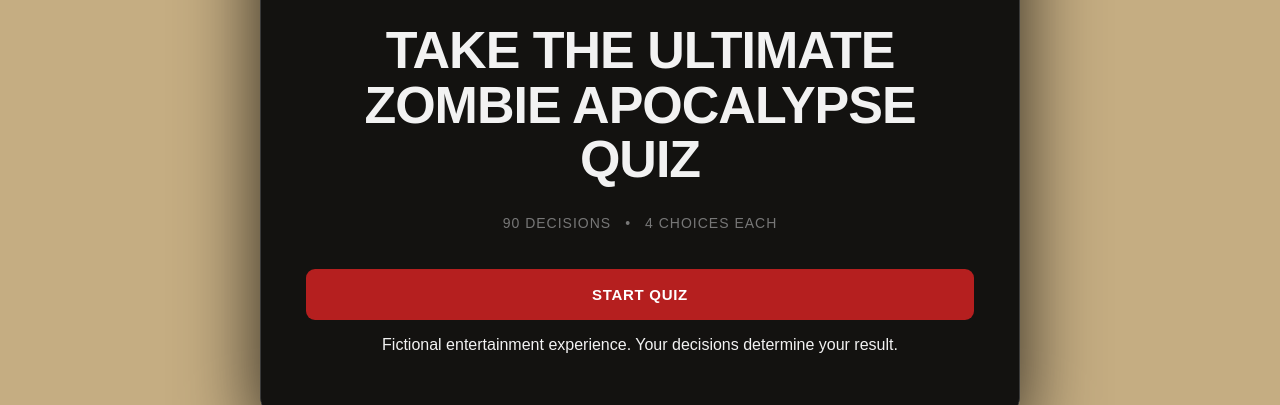
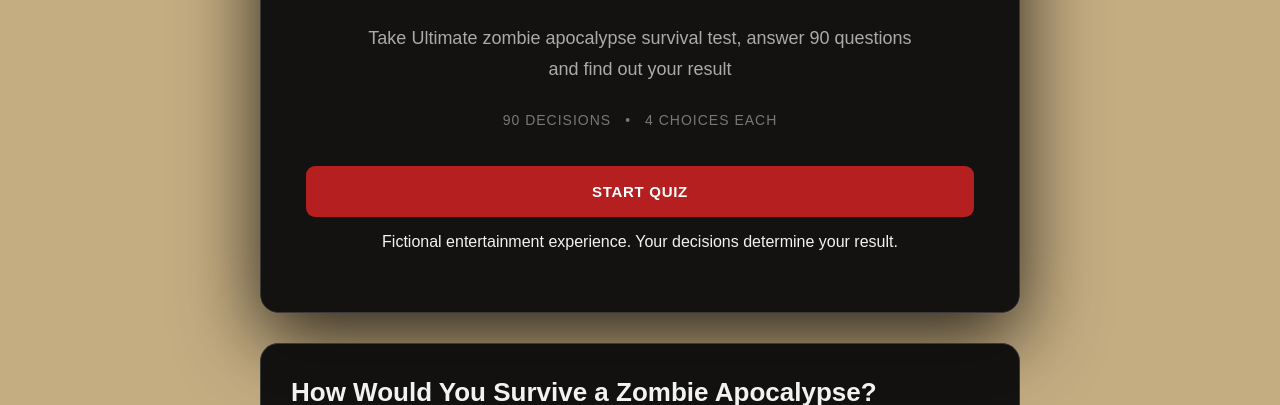
Before and after one commit to jughead4247/ultimate-zombie-survival-test, a plain HTML site: page index.html in a window 1280 px wide. Shown: the part 695-1100 px from the top of the page. Drawn offline with Linux system fonts and the light colour scheme.

Commit message:
Update index.html

```diff
--- a/index.html
+++ b/index.html
@@ -126,11 +126,13 @@
             <p class="eyebrow">THE SURVIVAL TEST</p>
 
             <div class="start-image">
-    <img src="ultimate-zombie.png"
-        alt="Ultimate Zombie Apocalypse Survival Test">
+    <img src="ultimate-zombie.png" alt="Ultimate Zombie Apocalypse Survival Test">
 </div>
 
-            <h1>TAKE THE ULTIMATE ZOMBIE APOCALYPSE QUIZ</h1>
+
+            <p class="subtitle">
+                Take Ultimate zombie apocalypse survival test, answer 90 questions and find out your result
+            </p>
 
             <div class="info">
                 <span>90 Decisions</span>
```
